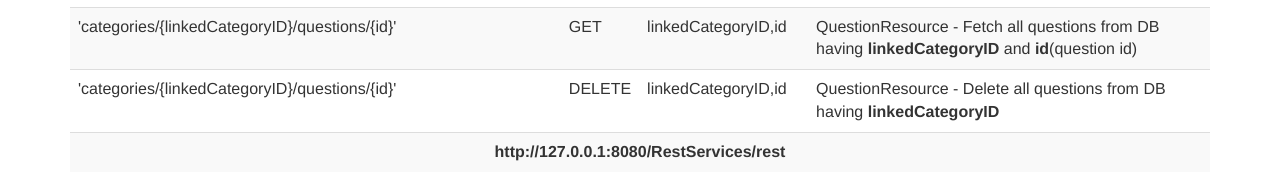
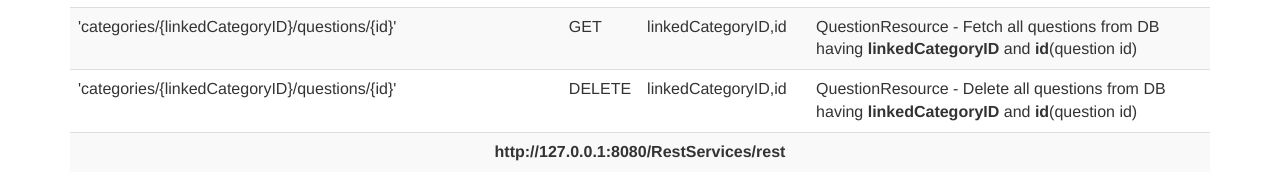
Before and after one commit to sameer05515/nodejs-express-mysql-rest, a website: page nodejs-express-mysql-rest/help.html in a window 1280 px wide. Shown: the part 1383-1565 px from the top of the page. Drawn offline with nearby package versions, Linux system fonts and the light colour scheme.

Commit message:
committing at Thu 10/29/2020 20:34:26.69

```diff
--- a/nodejs-express-mysql-rest/help.html
+++ b/nodejs-express-mysql-rest/help.html
@@ -218,7 +218,7 @@
                     <td>'categories/{linkedCategoryID}/questions/{id}'</td>
                     <td>DELETE</td>
                     <td>linkedCategoryID,id</td>
-                    <td>QuestionResource - Delete all questions from DB having <b>linkedCategoryID</b> </td>
+                    <td>QuestionResource - Delete all questions from DB having <b>linkedCategoryID</b> and <b>id</b>(question id) </td>
                 </tr>
 
 
```
